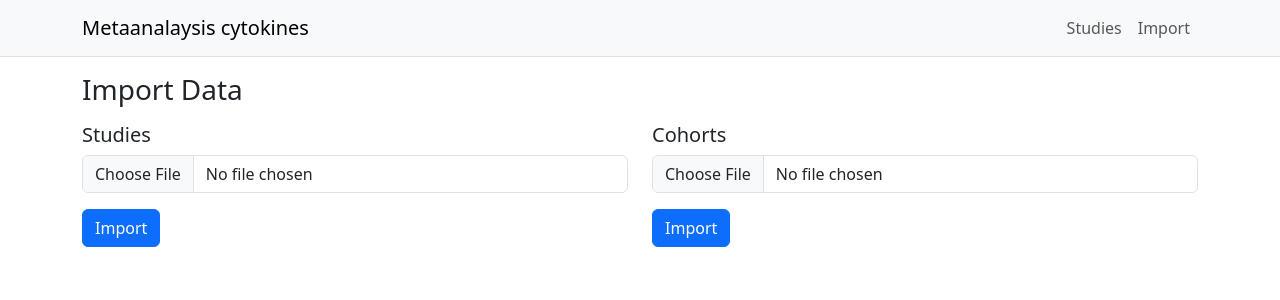
After one commit to plew99/cytokines_metaanalysis, a Flask app: page /import in a window 1280 px wide. The commit adds this page. Shown: the top 300 px of the page. Run offline with Flask 3, Linux system fonts and the light colour scheme.

Commit message:
Add CSV import page for studies and cohorts

```diff
--- a/app/blueprints/core/routes.py
+++ b/app/blueprints/core/routes.py
@@ -1,8 +1,21 @@
 """Core routes for the application."""
 
-from flask import jsonify, render_template
+from flask import (
+    flash,
+    jsonify,
+    redirect,
+    render_template,
+    request,
+    url_for,
+)
+import os
+import tempfile
 
-from app.models import Study
+from app.models import (
+    Study,
+    import_cohorts_from_csv,
+    import_studies_from_csv,
+)
 
 from . import bp
 
@@ -24,3 +37,31 @@ def studies():
     """List available studies."""
     all_studies = Study.query.order_by(Study.publication_year.desc()).all()
     return render_template("studies.html", studies=all_studies)
+
+
+@bp.route("/import", methods=["GET", "POST"])
+def import_data():
+    """Import studies or cohorts from a CSV file."""
+    if request.method == "POST":
+        data_type = request.form.get("data_type")
+        uploaded = request.files.get("file")
+        if not uploaded or data_type not in {"studies", "cohorts"}:
+            flash("Invalid upload", "danger")
+            return redirect(url_for("core.import_data"))
+
+        with tempfile.NamedTemporaryFile(delete=False) as tmp:
+            uploaded.save(tmp.name)
+            tmp_path = tmp.name
+        try:
+            if data_type == "studies":
+                created = import_studies_from_csv(tmp_path)
+                flash(f"Imported {len(created)} studies", "success")
+            else:
+                created = import_cohorts_from_csv(tmp_path)
+                flash(f"Imported {len(created)} cohorts", "success")
+        finally:
+            os.unlink(tmp_path)
+
+        return redirect(url_for("core.import_data"))
+
+    return render_template("import.html")
--- /dev/null
+++ b/app/templates/import.html
@@ -0,0 +1,27 @@
+{% extends "layout.html" %}
+{% block title %}Import{% endblock %}
+{% block content %}
+  <h1 class="h3 mb-3">Import Data</h1>
+  <div class="row">
+    <div class="col-md-6">
+      <h2 class="h5">Studies</h2>
+      <form method="post" enctype="multipart/form-data" class="mb-3">
+        <input type="hidden" name="data_type" value="studies" />
+        <div class="mb-3">
+          <input class="form-control" type="file" name="file" accept=".csv" required />
+        </div>
+        <button class="btn btn-primary" type="submit">Import</button>
+      </form>
+    </div>
+    <div class="col-md-6">
+      <h2 class="h5">Cohorts</h2>
+      <form method="post" enctype="multipart/form-data">
+        <input type="hidden" name="data_type" value="cohorts" />
+        <div class="mb-3">
+          <input class="form-control" type="file" name="file" accept=".csv" required />
+        </div>
+        <button class="btn btn-primary" type="submit">Import</button>
+      </form>
+    </div>
+  </div>
+{% endblock %}
--- a/app/templates/layout.html
+++ b/app/templates/layout.html
@@ -12,6 +12,7 @@
         <a class="navbar-brand" href="/">Metaanalaysis cytokines</a>
         <div class="navbar-nav">
           <a class="nav-link" href="{{ url_for('core.studies') }}">Studies</a>
+          <a class="nav-link" href="{{ url_for('core.import_data') }}">Import</a>
         </div>
       </div>
     </nav>
```
Also changed, not shown: tests/test_import_page.py (added, +53 -0 lines).
